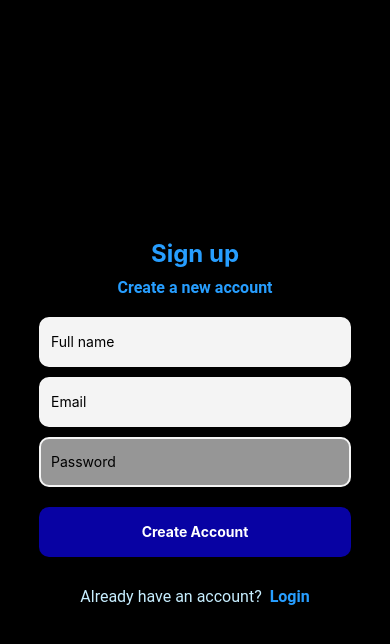
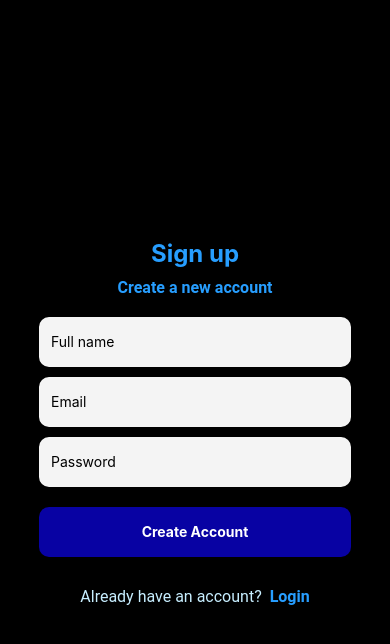
Before and after one commit to Muhammad-Osamaa/MovieRecommendation, a React Native app: screen /Register in a window 390 px wide. Both pictures are taken after a click on the element "Register". Shown: the top 644 px of the page. Built offline with nearby package versions, Linux system fonts and the light colour scheme.

Commit message:
complete task

```diff
--- a/src/assets/Colors/Constants.js
+++ b/src/assets/Colors/Constants.js
@@ -3,7 +3,7 @@ const Constants = {
   baseColor: '#000000',
   logoColor: '#279eff',
   grayColor: '#f4f4f4',
-  darkGray: '#dbdbdb',
+  darkGray: '#d1d1d1',
   fadedColor: '#969696',
   inputBackground: '#F4F4F4',
   secondaryColor: '#362FD9',
--- a/src/screens/Register.js
+++ b/src/screens/Register.js
@@ -105,7 +105,9 @@ const RegisterScreen = ({navigation}) => {
                 borderColor: isNameFocused
                   ? Constants.logoColor
                   : Constants.grayColor,
-                  backgroundColor: isNameFocused ? Constants.textColor : Constants.grayColor,
+                backgroundColor: isNameFocused
+                  ? Constants.textColor
+                  : Constants.inputBackground,
               },
             ]}
             placeholder="Full name"
@@ -122,7 +124,9 @@ const RegisterScreen = ({navigation}) => {
                 borderColor: isEmailFocused
                   ? Constants.logoColor
                   : Constants.grayColor,
-                  backgroundColor: isNameFocused ? Constants.textColor : Constants.grayColor,
+                backgroundColor: isEmailFocused
+                  ? Constants.textColor
+                  : Constants.inputBackground,
               },
             ]}
             placeholder="Email"
@@ -138,7 +142,9 @@ const RegisterScreen = ({navigation}) => {
                 borderColor: isPasswordFocused
                   ? Constants.logoColor
                   : Constants.grayColor,
-                  backgroundColor: isPasswordFocused ? Constants.textColor : Constants.fadedColor,
+                backgroundColor: isPasswordFocused
+                  ? Constants.textColor
+                  : Constants.inputBackground,
               },
             ]}
             placeholder="Password"
```
